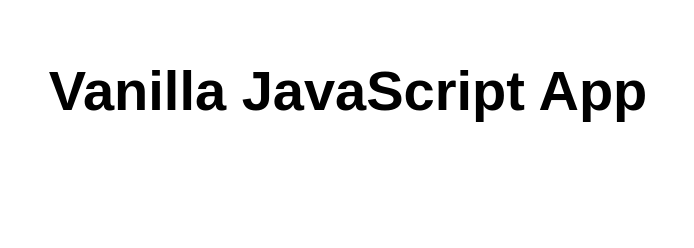
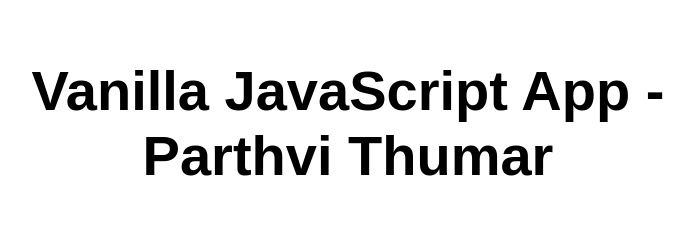
Before and after one commit to parthvi3108/pt-cet1021-static-web-app, a plain HTML site: page src/index.html in a window 1280 px wide. Shown: the whole page, without its empty margins (292-986 px from the left). Drawn offline with Linux system fonts and the light colour scheme.

Commit message:
Update index.html

```diff
--- a/src/index.html
+++ b/src/index.html
@@ -10,7 +10,7 @@
 
 <body>
   <main>
-    <h1>Vanilla JavaScript App</h1>
+    <h1>Vanilla JavaScript App - Parthvi Thumar</h1>
   </main>
 </body>
 
```
